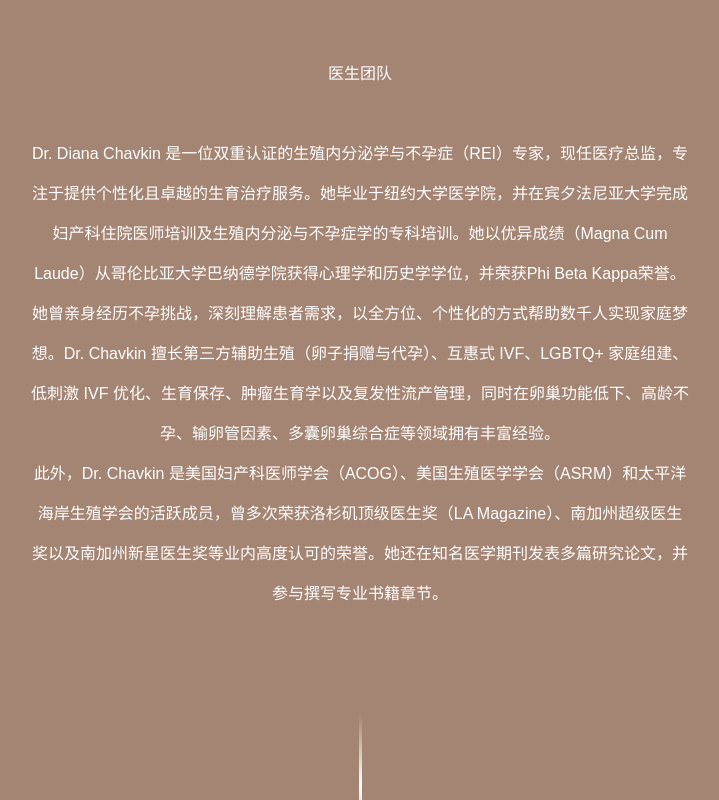
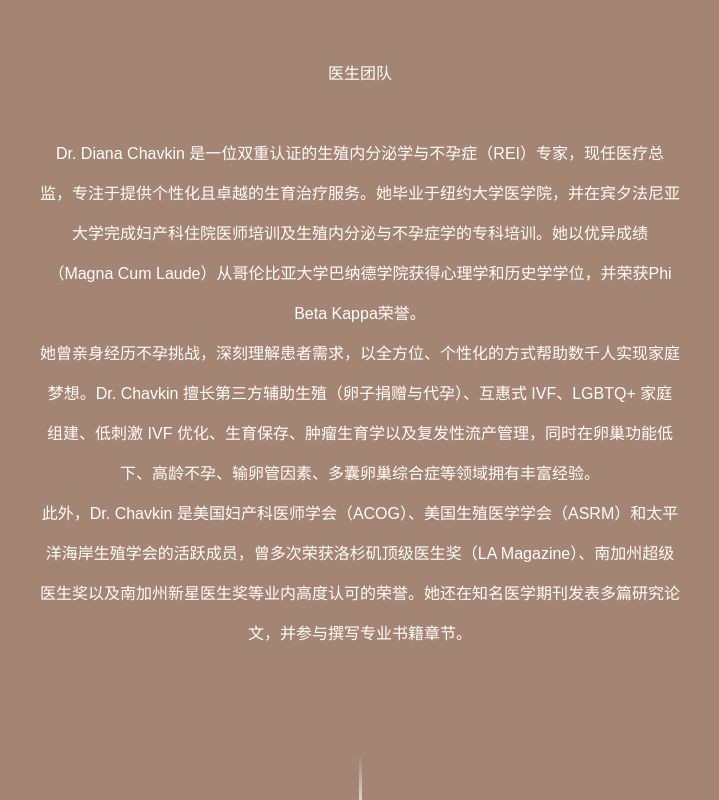
Before and after one commit to 2906420727songyw/surrogacy_test, a Next.js app: page /pages/about in a window 1280 px wide. Shown: the part 1560-2360 px from the top of the page, without its empty margins (280-999 px from the left). Built offline with nearby package versions, Linux system fonts and the light colour scheme; no server answers; a web font is replaced by a local one.

Commit message:
关于我们 content max-w-50rem

```diff
--- a/src/app/pages/about/page.tsx
+++ b/src/app/pages/about/page.tsx
@@ -31,7 +31,7 @@
                 {item.name}
               </h2>
               <p className='text-white mb-10 h2-text'>{item.role}</p>
-              <p className=" text-white  h2-text mx-20 px-20">
+              <p className=" text-white  h2-text max-w-[40rem]">
                 {
                 item.content.map((item, index) => (
                   <p key={index}>{item}</p>
```
